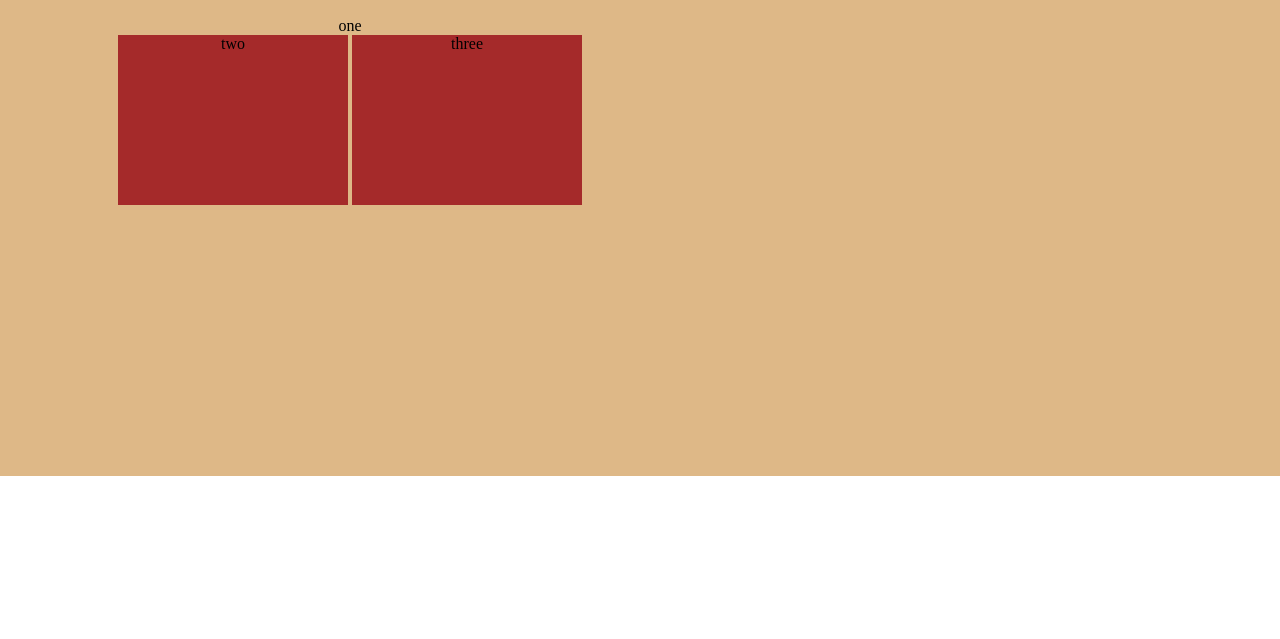
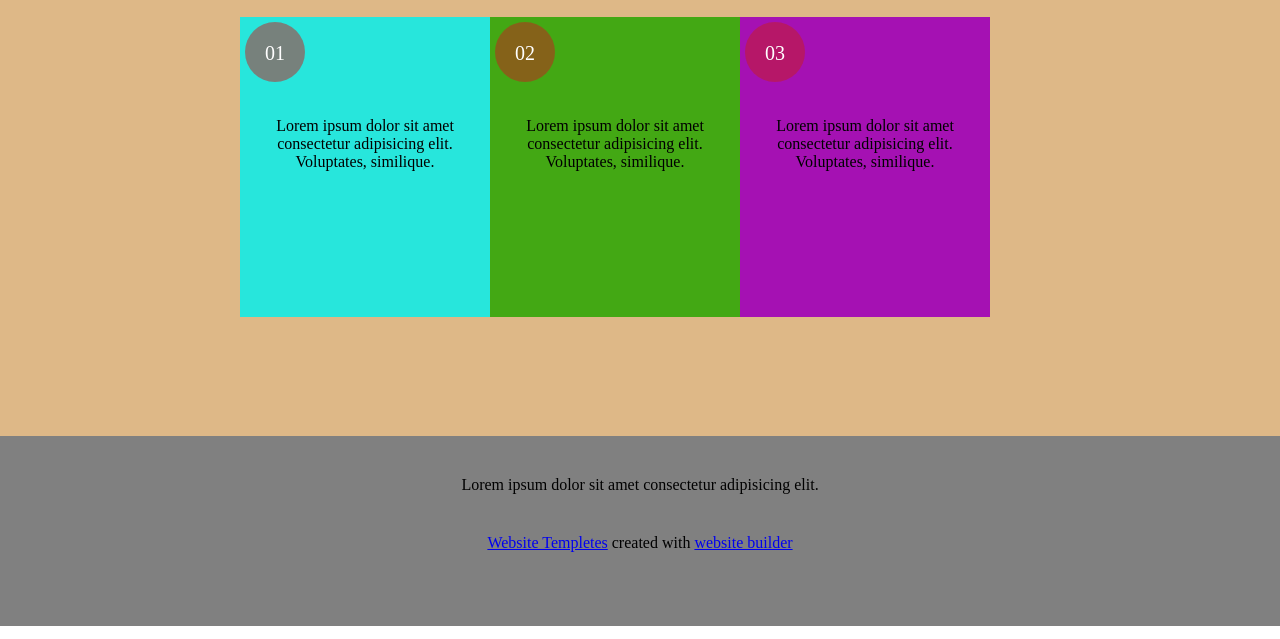
Before and after one commit to partha1113/digitallyncclass, a plain HTML site: page floats.html in a window 1280 px wide. Shown: the part 161-800 px from the top of the page. Drawn offline with Linux system fonts and the light colour scheme.

Commit message:
floats.html page updated

```diff
--- a/floats.html
+++ b/floats.html
@@ -49,24 +49,56 @@
         }
         .mainbg{
             background-color: burlywood;
-            height: 600px;
+            height: 70vh;
         }
         .blocks{
-            width:700px;
+            width:800px;
             margin: auto;
+            /* text-align: center; */
+            padding-top: 20px;
+            /* display: inline-block; */
+        }
+        .one, .two, .three{
+            float:left;
+            height:300px;
+            width: 250px;
             text-align: center;
-            padding-top: 20px;
-            display: inline-block;
-        }
-        .two, .three{
-            display: inline-block;
-            height:170px;
-            width: 230px;
-            background-color: brown;
         }
         .one{
-            display: inline-block;
-
+            background-color: rgb(39, 230, 220);
+        }
+        .two{
+            background-color: rgb(67, 168, 20);
+        }
+        .three{
+            background-color: rgb(165, 17, 179);
+        }
+        .spanstyle{
+            display: block;
+            /* border: 1px solid #fff; */
+            background-color: rgba(199, 30, 30, .5);
+            border-radius: 50%;
+            width: 20px;
+            height: 20px;
+            color: white;
+            text-align: center;
+            padding: 20px;
+            margin: 5px;
+            font-size: 20px;
+        }
+        .one p, .two p, .three p{
+            padding-top: 30px;
+        }
+        .footer{
+            background-color: gray;
+            height: 190px;
+            text-align: center;
+        }
+        .footer>p{
+            display: block;
+            padding-top: 40px;
+            width:400px;
+            margin: auto;
         }
     </style>
 </head>
@@ -89,11 +121,16 @@
         <p>Lorem ipsum, dolor sit amet consectetur adipisicing elit. Maiores voluptate odio ipsam, voluptas error repellendus, temporibus quas qui praesentium a sed molestias id, reprehenderit vero sapiente culpa rem magnam ipsum.  </p>
     </div>
     <div class="blocks">
-        <div class="One">one</div>
-        <div class="two">two</div>
-        <div class="three">three</div>
+        <div class="one"><span class="spanstyle">01</span> <p>Lorem ipsum dolor sit amet consectetur adipisicing elit. Voluptates, similique. </p></div>
+        <div class="two"><span class="spanstyle">02</span><p>Lorem ipsum dolor sit amet consectetur adipisicing elit. Voluptates, similique. </p></div>
+        <div class="three"><span class="spanstyle">03</span><p>Lorem ipsum dolor sit amet consectetur adipisicing elit. Voluptates, similique.</p></div>
         <div class="clear"></div>
     </div>
     </div>
+    <div class="footer">
+        <p>Lorem ipsum dolor sit amet consectetur adipisicing elit.</p>
+        <p> <a href="http://127.0.0.1:5500/index.html">Website Templetes</a> created with <a href="http://127.0.0.1:5500/index.html">website builder</a></p>
+
+    </div>
 </body>
 </html>
```
